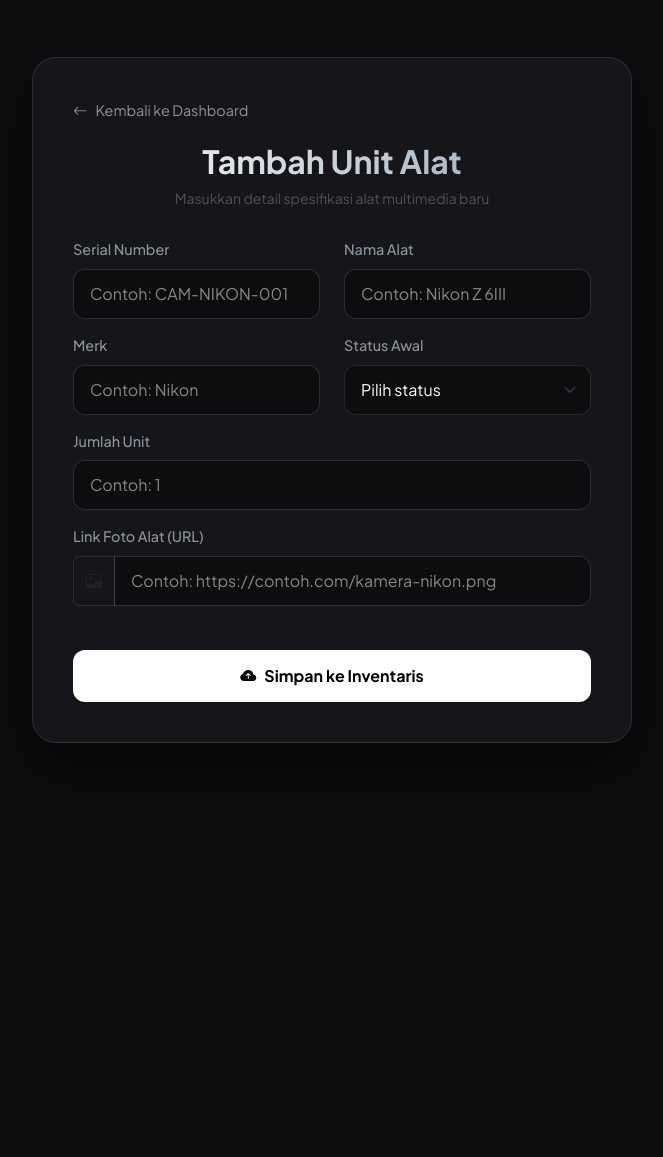
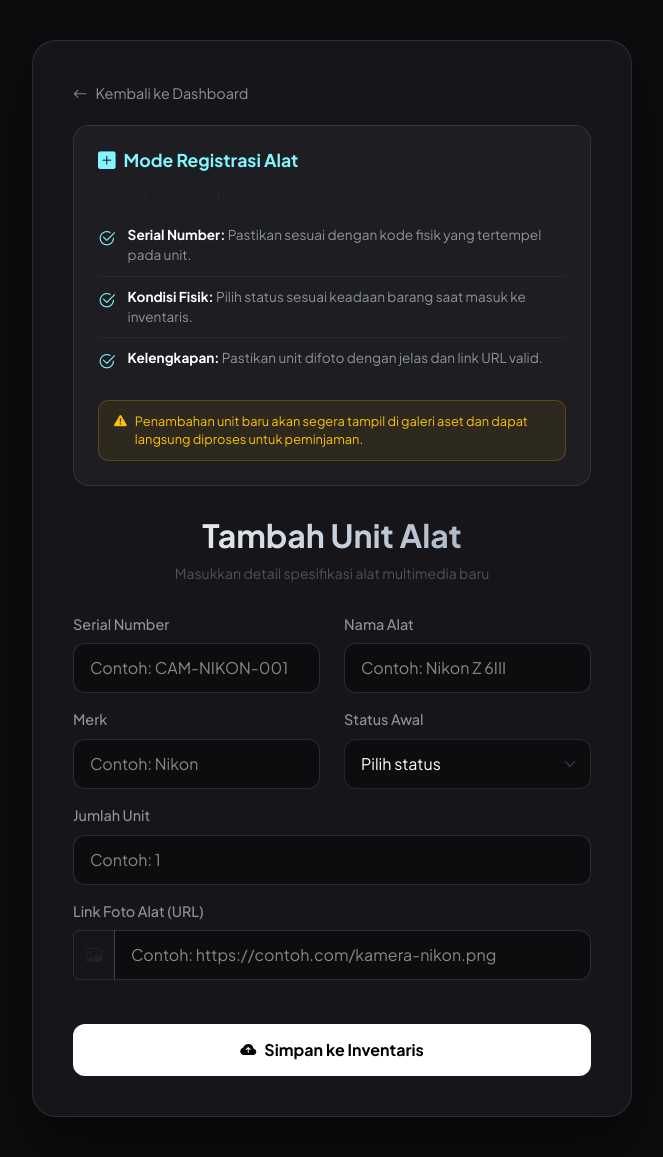
Before and after one commit to cndrmhrdk/latres-D, a PHP site: page /tambah_alat.php in a window 1280 px wide. Shown: the whole page, without its empty margins (308-971 px from the left). Before the commit the page ends 743 px from the top, so only its background shows below. Run offline with PHP 8.4, Linux system fonts and the light colour scheme; the visitor is signed in with stand-in values (Sample User, id 1).

Commit message:
tambah hash password + edit tampilan

```diff
--- a/tambah_alat.php
+++ b/tambah_alat.php
@@ -73,6 +73,62 @@
             width: 100%;
             max-width: 600px;
             box-shadow: 0 25px 50px rgba(0, 0, 0, 0.5);
+        }
+
+        .info-panel {
+            background: #1d1d22;
+            border-radius: 16px;
+            padding: 24px;
+            margin-bottom: 30px;
+            border: 1px solid var(--glass-border);
+        }
+
+        .info-panel h5 {
+            color: var(--accent-color);
+            font-weight: 700;
+            font-size: 1.1rem;
+            margin-bottom: 15px;
+            display: flex;
+            align-items: center;
+        }
+
+        .info-list {
+            margin: 0;
+            padding: 0;
+        }
+
+        .info-item {
+            display: flex;
+            align-items: flex-start;
+            gap: 12px;
+            padding: 10px 0;
+            font-size: 0.85rem;
+            color: var(--text-muted);
+            border-bottom: 1px solid rgba(255, 255, 255, 0.05);
+        }
+
+        .info-item:last-child {
+            border-bottom: none;
+        }
+
+        .info-item i {
+            color: var(--accent-color);
+            font-size: 1.1rem;
+        }
+
+        .info-item strong {
+            color: #fff;
+        }
+
+        .alert-note {
+            background: rgba(255, 193, 7, 0.08);
+            border: 1px solid rgba(255, 193, 7, 0.2);
+            border-radius: 10px;
+            padding: 12px 15px;
+            margin-top: 15px;
+            color: #ffc107;
+            font-size: 0.8rem;
+            line-height: 1.4;
         }
 
         .header-section {
@@ -160,6 +216,37 @@
             <i class="bi bi-arrow-left me-2"></i> Kembali ke Dashboard
         </a>
 
+        <!-- PANEL INFO TAMBAH ALAT (Sesuai Gambar Referensi) -->
+        <div class="info-panel">
+            <h5>
+                <i class="bi bi-plus-square-fill me-2"></i> Mode Registrasi Alat
+            </h5>
+
+            <p class="small text-muted mb-2">Anda akan mendaftarkan unit baru. Pastikan untuk:</p>
+
+            <div class="info-list">
+                <div class="info-item">
+                    <i class="bi bi-check2-circle"></i>
+                    <span><strong>Serial Number:</strong> Pastikan sesuai dengan kode fisik yang tertempel pada unit.</span>
+                </div>
+                <div class="info-item">
+                    <i class="bi bi-check2-circle"></i>
+                    <span><strong>Kondisi Fisik:</strong> Pilih status sesuai keadaan barang saat masuk ke inventaris.</span>
+                </div>
+                <div class="info-item">
+                    <i class="bi bi-check2-circle"></i>
+                    <span><strong>Kelengkapan:</strong> Pastikan unit difoto dengan jelas dan link URL valid.</span>
+                </div>
+            </div>
+
+            <div class="alert-note">
+                <div class="d-flex gap-2">
+                    <i class="bi bi-exclamation-triangle-fill"></i>
+                    <span>Penambahan unit baru akan segera tampil di galeri aset dan dapat langsung diproses untuk peminjaman.</span>
+                </div>
+            </div>
+        </div>
+
         <div class="header-section">
             <h2>Tambah Unit Alat</h2>
             <p class="small opacity-25">Masukkan detail spesifikasi alat multimedia baru</p>
```
Also changed, not shown: edit.php (+99 -14 lines).
